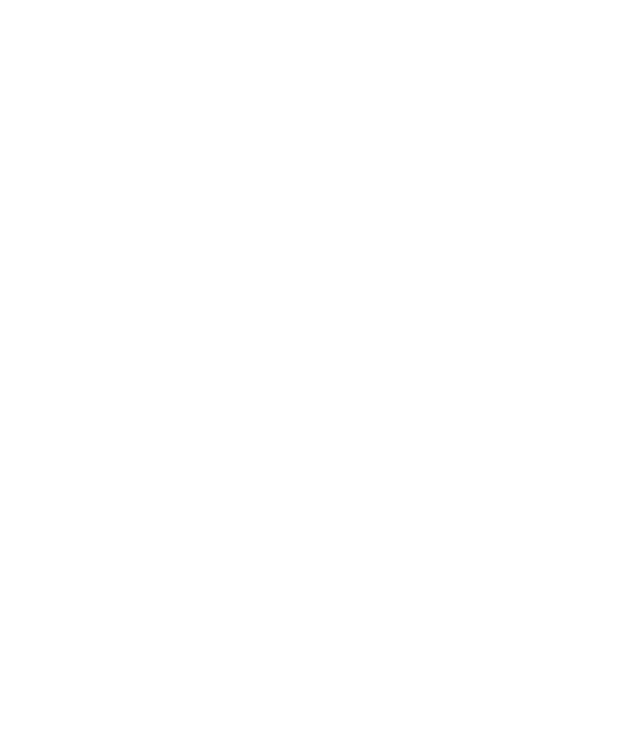
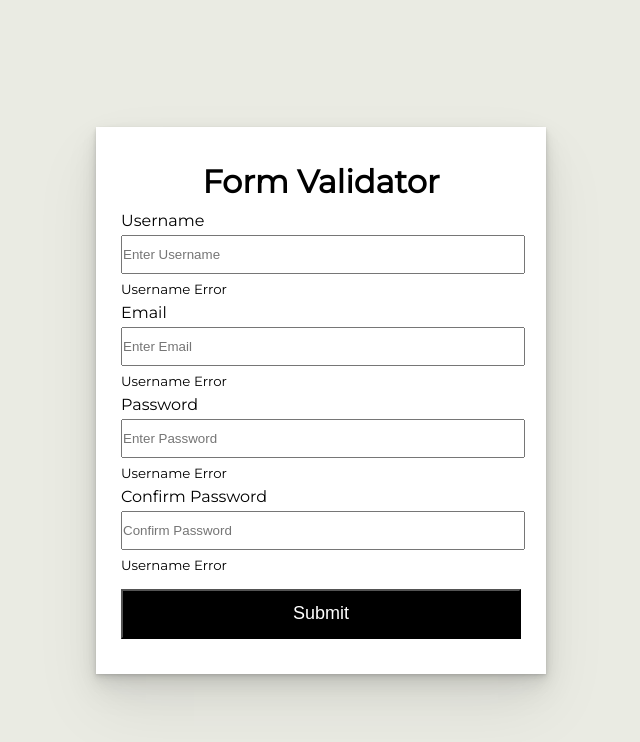
Before and after one commit to aizazdev/Bootcamp-Projects, a plain HTML site: page Project 1/index.html in a window 1280 px wide. Shown: the whole page, without its empty margins (319-959 px from the left). Drawn offline with Linux system fonts and the light colour scheme.

Commit message:
Files Created
Files has been created html, css and js and some css have been written as well

```diff
--- a/Project 1/index.html
+++ b/Project 1/index.html
@@ -9,6 +9,35 @@
 </head>
 <body>
 
+     <div id="root" class="root">
+        <div class="container">
+            <h1>Form Validator</h1>
+            <form action="" id="form" class="form">
+                <div class="form-control">
+                    <label for="">Username</label>
+                    <input type="text" id="username" class="username" placeholder="Enter Username">
+                    <small id="error-message" class="error-message">Username Error</small>
+                </div>
+                <div class="form-control">
+                    <label for="">Email</label>
+                    <input type="email" id="email" class="email" placeholder="Enter Email">
+                    <small id="error-message" class="error-message">Username Error</small>
+                </div>
+                <div class="form-control">
+                    <label for="">Password</label>
+                    <input type="password" id="password" class="password" placeholder="Enter Password">
+                    <small id="error-message" class="error-message">Username Error</small>
+                </div>
+                <div class="form-control">
+                    <label for="">Confirm Password</label>
+                    <input type="password" id="c-password" class="c-password" placeholder="Confirm Password">
+                    <small id="error-message" class="error-message">Username Error</small>
+                </div>
+                <button id="submit">Submit</button>
+            </form>
+        </div>
+     </div>
+
     <script src="script.js"></script>
 </body>
 </html>
--- a/Project 1/style.css
+++ b/Project 1/style.css
@@ -0,0 +1,67 @@
+@import url('https://fonts.googleapis.com/css2?family=Montserrat&display=swap');
+
+* {
+    margin: 0px;
+}
+
+body {
+    background-color: #eaebe3;
+    font-family: 'Montserrat', sans-serif;
+    display: flex;
+    align-items: center;
+    justify-content: center;
+    min-height: 100vh;
+}
+
+.container {
+    background-color: white;
+    box-shadow: rgba(0, 0, 0, 0.07) 0px 1px 2px, rgba(0, 0, 0, 0.07) 0px 2px 4px, rgba(0, 0, 0, 0.07) 0px 4px 8px, rgba(0, 0, 0, 0.07) 0px 8px 16px, rgba(0, 0, 0, 0.07) 0px 16px 32px, rgba(0, 0, 0, 0.07) 0px 32px 64px;
+    padding: 35px 25px;
+    width: 400px;
+}
+.container h1 {
+    font-family: 'Montserrat', sans-serif;
+    font-weight: 900;
+    text-align: center;
+    margin-bottom: 10px;
+}
+.form-control {
+    margin-top: 5px;
+    margin-bottom: 5px;
+}
+
+.form-control label {
+    display: block;
+    margin-bottom: 5px;
+}
+
+.form-control input {
+    display: block;
+    width: 100%;
+    padding: 10px 0px;
+    margin-bottom: 5px;
+}
+
+.form-control input:focus {
+    outline: 0;
+}
+
+button {
+    background: black;
+    color: white;
+    width: 100%;
+    height: 50px;
+    font-size: 18px;
+    font-weight: 100;
+    margin-top: 10px;
+}
+button:hover {
+    background: white;
+    color: black;
+    width: 100%;
+    height: 50px;
+    font-size: 18px;
+    font-weight: 100;
+    cursor: pointer;
+    transition:cubic-bezier(0.075, 0.82, 0.165, 1) ;
+}
```
